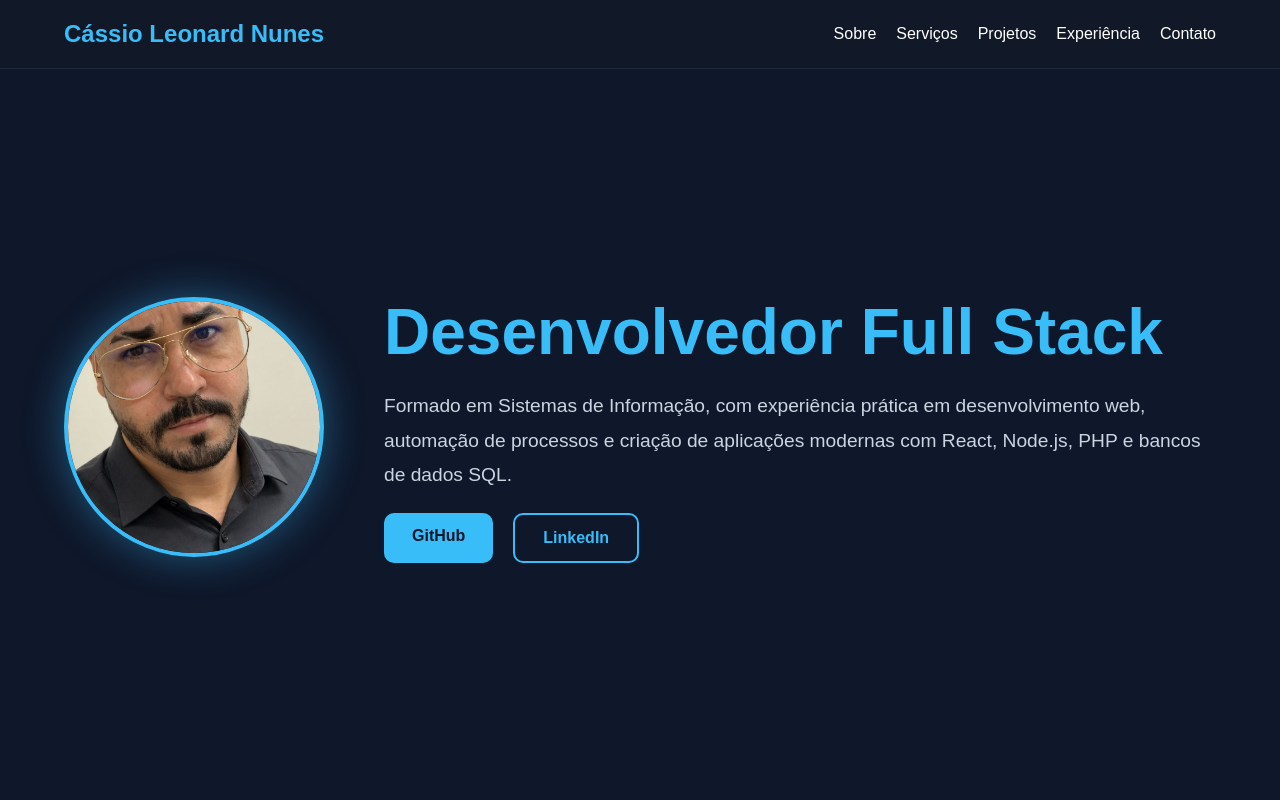
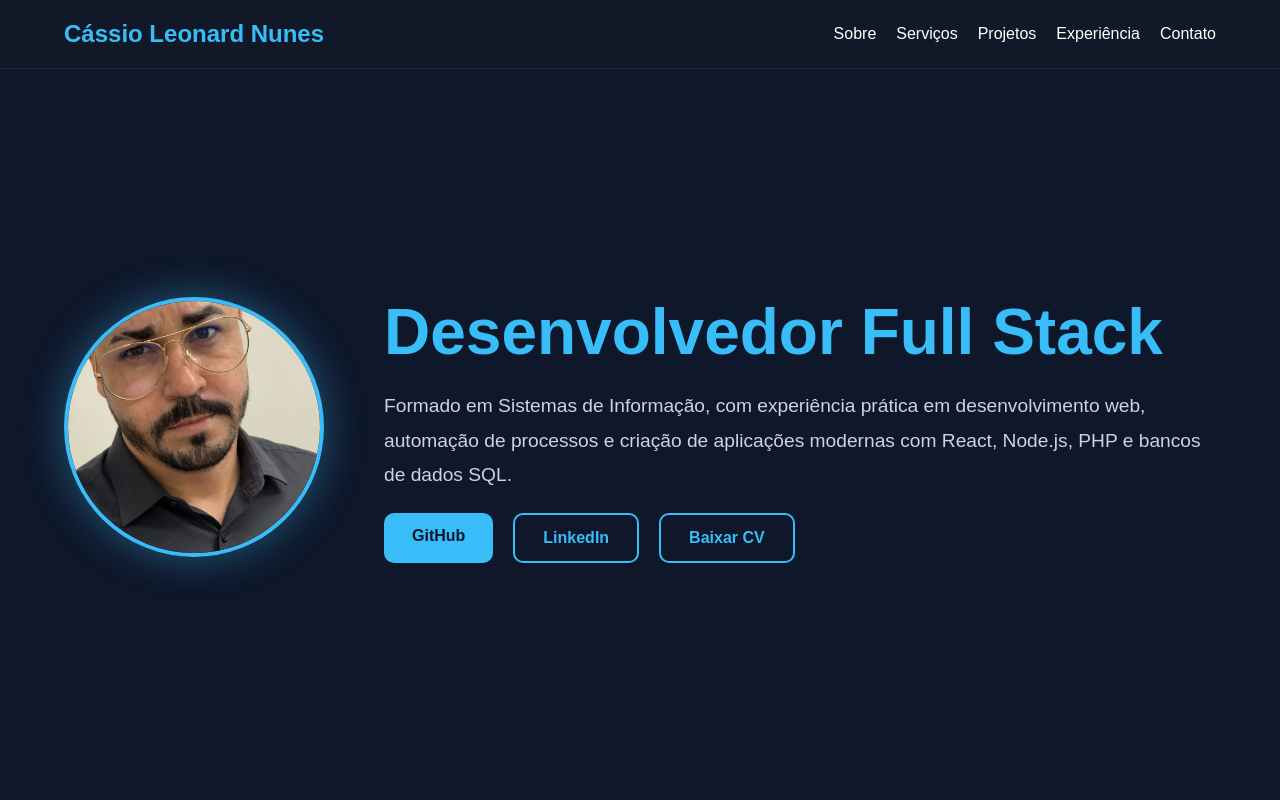
Before and after one commit to CassioNuness/portfolio-cassio-fullstack, a React (Vite) app in the folder frontend/: page / in a window 1280 px wide. Shown: the top 800 px of the page. Built offline with nearby package versions, Linux system fonts and the light colour scheme.

Commit message:
feat: add download CV button

```diff
--- a/frontend/src/App.jsx
+++ b/frontend/src/App.jsx
@@ -123,6 +123,14 @@ function App() {
                 className="btn secondary"
               >
                 LinkedIn
+              </a>
+
+              <a
+                href="/curriculo-cassio.pdf"
+                download
+                className="btn secondary"
+              >
+                Baixar CV
               </a>
             </div>
           </div>
```
Also changed, not shown: 1 other file (tests, documents, lock files or other folders).
